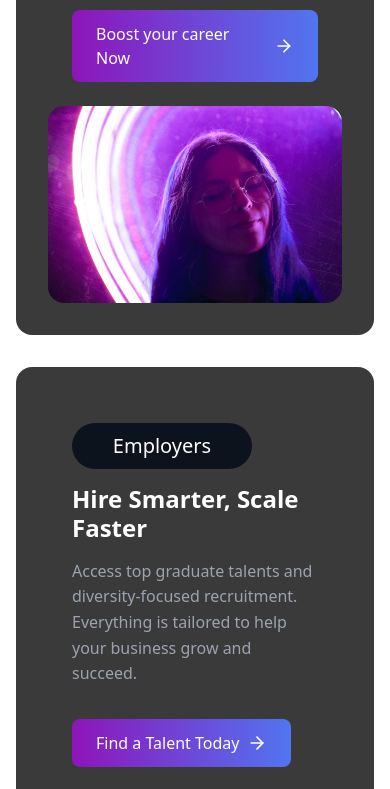
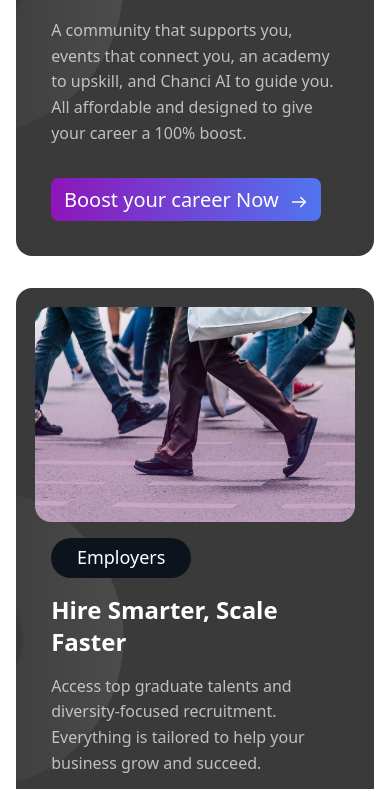
Before and after one commit to mojtaba-ni/Chanci-Front, a Next.js app: page /Home in a window 390 px wide. Shown: the part 2084-2873 px from the top of the page. Built offline with nearby package versions, Linux system fonts and the light colour scheme.

Commit message:
feat: enhance AboutUs component with new card layout and responsive styles

```diff
--- a/app/widget/Home/Slice/AbouUs/aboutUs.module.scss
+++ b/app/widget/Home/Slice/AbouUs/aboutUs.module.scss
@@ -24,13 +24,31 @@
   gap: 2rem;
 }
 
-.card {
+.card,
+.cardR {
   display: flex;
   background: #3a3a3a;
   border-radius: 16px;
   overflow: hidden;
   min-height: 280px;
   padding: 2rem;
+  position: relative;
+  z-index: 1;
+  .EllipseCardL {
+    position: absolute;
+    z-index: 20;
+    left: 0;
+    top: 0;
+  }
+  .EllipseCardR {
+    position: absolute;
+    z-index: 20;
+    right: 0;
+    top: 0;
+  }
+  .EllipseRes {
+    display: none;
+  }
   .content {
     flex: 1;
     padding: 2.5rem;
@@ -53,6 +71,10 @@
     }
   }
 }
+.cardR {
+  display: flex;
+  flex-direction: row-reverse;
+}
 
 .tag {
   background-color: #0d131d;
@@ -62,9 +84,11 @@
   width: 180px;
   font-size: 20px;
   text-align: center;
+  z-index: 1000;
 }
 
-.card h3 {
+.card h3,
+.cardR h3 {
   color: #fff;
   font-size: 1.75rem;
   font-weight: 600;
@@ -72,8 +96,9 @@
   margin: 0;
 }
 
-.card p {
-  color: #9ca3af;
+.card p,
+.cardR p {
+  color: #ffffffad;
   line-height: 1.6;
   margin-bottom: 1rem;
 }
@@ -116,22 +141,61 @@
     margin: 2rem auto;
     padding: 0 1rem;
   }
-
+  .tag {
+    width: 140px;
+    padding: 0.4rem 1rem;
+    font-size: 18px;
+    z-index: 1000;
+  }
   .header h2 {
     font-size: 2rem;
   }
 
-  .card {
+  .card,
+  .cardR {
+    .EllipseCardL {
+      display: none !important;
+    }
+    .EllipseCardR {
+      display: none !important;
+    }
+    .EllipseRes {
+      display: flex;
+      position: absolute;
+      left: 0;
+      top: 200px;
+      z-index: 1;
+    }
+    display: flex;
+    flex-direction: column !important;
+    padding: 1.2rem !important;
     .content {
-      padding: 1.5rem;
+      padding: 1rem;
     }
 
     h3 {
       font-size: 1.5rem;
+      max-width: 280px;
+      line-height: 2rem;
+      z-index: 1000 !important;
     }
-
+    p {
+      z-index: 1000 !important;
+    }
     .imageWrapper {
       height: 250px;
     }
   }
+  .button {
+    padding: 0.4rem 0.8rem !important;
+    font-size: 20px;
+    display: flex;
+    justify-content: center;
+    align-items: center;
+    font-weight: 400;
+    gap: 0.7rem;
+    .cardArrow {
+      transform: translateY(2px);
+    }
+  }
 }
--- a/app/widget/Home/Slice/AbouUs/aboutUs.tsx
+++ b/app/widget/Home/Slice/AbouUs/aboutUs.tsx
@@ -4,6 +4,10 @@ import Link from "next/link";
 import style from "./aboutUs.module.scss";
 import candidateImage from "@public/image/homeTalking.png";
 import employersImage from "@public/image/display.png";
+import EllipseCardL from "@public/image/widget/EllipseCardL.svg";
+import EllipseCardR from "@public/image/widget/EllipseCardR.svg";
+import EllipseResL from "@public/image/widget/EllipseResL.svg";
+import arrowRight from "@public/arrowRight.svg";
 
 const AboutUs = () => {
   return (
@@ -26,7 +30,20 @@ const AboutUs = () => {
 
       <div className={style.cards}>
         {/* Candidates Card */}
-        <div className={style.card}>
+        <div className={style.cardR}>
+          <div className={style.EllipseRes}>
+            <Image src={EllipseResL} alt="ellipse" />
+          </div>
+          <div className={style.EllipseCardL}>
+            <Image src={EllipseCardL} alt="ellipse" />
+          </div>
+          <div className={style.imageWrapper}>
+            <Image
+              src={candidateImage}
+              alt="Candidate with neon lights"
+              className={style.image}
+            />
+          </div>
           <div className={style.content}>
             <span className={style.tag}>Candidates</span>
             <h3>Your Career Journey, Reinvented</h3>
@@ -37,33 +54,23 @@ const AboutUs = () => {
             </p>
             <Link href="/boost-career" className={style.button}>
               Boost your career Now
-              <svg
-                xmlns="http://www.w3.org/2000/svg"
-                width="24"
-                height="24"
-                viewBox="0 0 24 24"
-                fill="none"
-                stroke="currentColor"
-                strokeWidth="2"
-                strokeLinecap="round"
-                strokeLinejoin="round"
-              >
-                <path d="M5 12h14" />
-                <path d="m12 5 7 7-7 7" />
-              </svg>
+              <Image
+                className={style.cardArrow}
+                src={arrowRight}
+                alt="arrowRight"
+              />
             </Link>
-          </div>
-          <div className={style.imageWrapper}>
-            <Image
-              src={candidateImage}
-              alt="Candidate with neon lights"
-              className={style.image}
-            />
           </div>
         </div>
 
         {/* Employers Card */}
         <div className={style.card}>
+          <div className={style.EllipseRes}>
+            <Image src={EllipseResL} alt="ellipse" />
+          </div>
+          <div className={style.EllipseCardR}>
+            <Image src={EllipseCardR} alt="ellipse" />
+          </div>
           <div className={style.imageWrapper}>
             <Image
               src={employersImage}
@@ -80,20 +87,11 @@ const AboutUs = () => {
             </p>
             <Link href="/find-talent" className={style.button}>
               Find a Talent Today
-              <svg
-                xmlns="http://www.w3.org/2000/svg"
-                width="24"
-                height="24"
-                viewBox="0 0 24 24"
-                fill="none"
-                stroke="currentColor"
-                strokeWidth="2"
-                strokeLinecap="round"
-                strokeLinejoin="round"
-              >
-                <path d="M5 12h14" />
-                <path d="m12 5 7 7-7 7" />
-              </svg>
+              <Image
+                className={style.cardArrow}
+                src={arrowRight}
+                alt="arrowRight"
+              />
             </Link>
           </div>
         </div>
```
